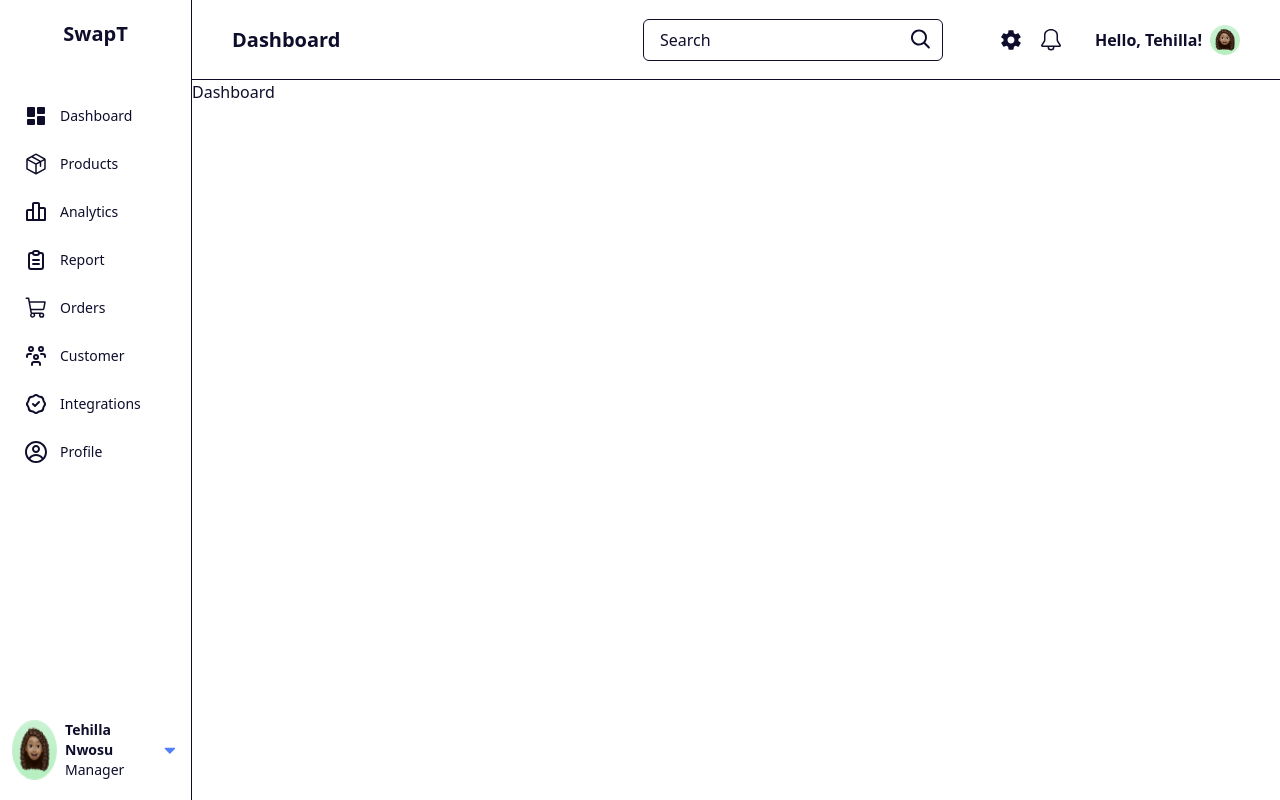
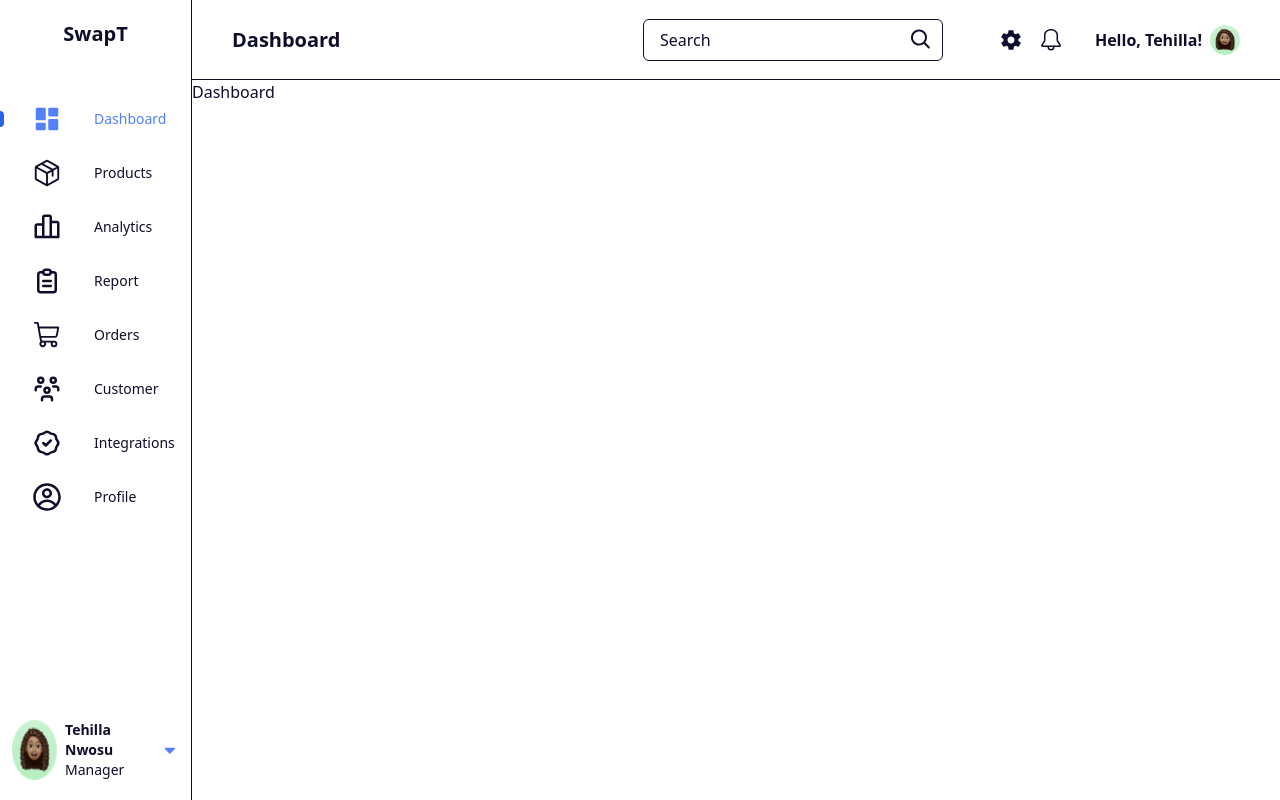
Before and after one commit to CruxndDev/cruxnd-store-admin, a Next.js app: page /dashboard in a window 1280 px wide. Built offline with nearby package versions, Linux system fonts and the light colour scheme.

Commit message:
Added sliding animation to sidebar links active state

```diff
--- a/app/(panel)/layout.jsx
+++ b/app/(panel)/layout.jsx
@@ -1,10 +1,26 @@
 import Header from "@/components/adminPanel/Header";
 import SideBar from "@/components/adminPanel/SideBar";
+import { PiPackage, PiShoppingCart } from "react-icons/pi";
+import { TbClipboardText, TbUsersGroup } from "react-icons/tb";
+import { HiOutlineBadgeCheck } from "react-icons/hi";
+import { CgProfile } from "react-icons/cg";
+import { BiSolidDashboard, BiBarChartAlt2 } from "react-icons/bi";
 
 const AdminPanelLayout = ({ children }) => {
+  const menuLinks = [
+    { name: "Dashboard", icon: <BiSolidDashboard />, link: "/dashboard" },
+    { name: "Products", icon: <PiPackage />, link: "/dashboard" },
+    { name: "Analytics", icon: <BiBarChartAlt2 />, link: "/dashboard" },
+    { name: "Report", icon: <TbClipboardText />, link: "/dashboard" },
+    { name: "Orders", icon: <PiShoppingCart />, link: "/dashboard" },
+    { name: "Customer", icon: <TbUsersGroup />, link: "/dashboard" },
+    { name: "Integrations", icon: <HiOutlineBadgeCheck />, link: "/dashboard" },
+    { name: "Profile", icon: <CgProfile />, link: "/dashboard" },
+  ];
+
   return (
     <div className="flex h-screen text-primaryColor">
-      <SideBar />
+      <SideBar menuItems={menuLinks} />
       <div className="flex-grow flex flex-col">
         <Header />
         <div className="flex-grow">{children}</div>
--- a/app/globals.css
+++ b/app/globals.css
@@ -2,10 +2,6 @@
 @tailwind components;
 @tailwind utilities;
 
-.sidebarLinks a {
-  @apply w-full text-sm font-medium flex items-center mb-6 pl-6;
+.sidebarLinks svg {
+  @apply text-3xl mr-4;
 }
-
-.sidebarLinks svg {
-  @apply text-2xl mr-3;
-}
--- a/components/adminPanel/SideBar.jsx
+++ b/components/adminPanel/SideBar.jsx
@@ -1,13 +1,24 @@
+"use client";
+
 import Image from "next/image";
 import Link from "next/link";
-import { BiSolidDashboard, BiBarChartAlt2 } from "react-icons/bi";
 import { FaCaretDown } from "react-icons/fa";
-import { PiPackage, PiShoppingCart } from "react-icons/pi";
-import { TbClipboardText, TbUsersGroup } from "react-icons/tb";
-import { HiOutlineBadgeCheck } from "react-icons/hi";
-import { CgProfile } from "react-icons/cg";
+import { useEffect, useRef, useState } from "react";
 
-const SideBar = () => {
+const SideBar = ({ menuItems }) => {
+  const [active, setActive] = useState("Dashboard");
+  const [indicatorTop, setIndicatorTop] = useState(0);
+  const containerRef = useRef(null);
+
+  useEffect(() => {
+    const activeItem = containerRef.current.querySelector(".active");
+    if (activeItem) {
+      const offsetTop = activeItem.offsetTop;
+      const itemHeight = activeItem.offsetHeight;
+      setIndicatorTop(offsetTop + itemHeight / 2 - 8); // 8 is half of the indicator height (h-4)
+    }
+  }, [active]);
+
   return (
     <aside className="h-full w-[20vw] xl:w-[15vw] border-primaryColor border-r-[1.5px] py-5 flex flex-col justify-between">
       <div>
@@ -15,39 +26,24 @@ const SideBar = () => {
           <h1 className="font-bold text-xl">SwapT</h1>
         </div>
 
-        <div className="flex flex-col sidebarLinks">
-          <Link href="/dashboard">
-            <BiSolidDashboard />
-            <span>Dashboard</span>
-          </Link>
-          <Link href="/dashboard">
-            <PiPackage />
-            <span>Products</span>
-          </Link>
-          <Link href="/dashboard">
-            <BiBarChartAlt2 />
-            <span>Analytics</span>
-          </Link>
-          <Link href="/dashboard">
-            <TbClipboardText />
-            <span>Report</span>
-          </Link>
-          <Link href="/dashboard">
-            <PiShoppingCart />
-            <span>Orders</span>
-          </Link>
-          <Link href="/dashboard">
-            <TbUsersGroup />
-            <span>Customer</span>
-          </Link>
-          <Link href="/dashboard">
-            <HiOutlineBadgeCheck />
-            <span>Integrations</span>
-          </Link>
-          <Link href="/dashboard">
-            <CgProfile />
-            <span>Profile</span>
-          </Link>
+        <div className="flex flex-col sidebarLinks relative" ref={containerRef}>
+          {menuItems.map((item) => (
+            <Link
+              href={item.link}
+              onClick={() => setActive(item.name)}
+              key={item.name}
+              className={`relative w-full text-sm font-medium flex items-center mb-6 pl-8 transition-colors duration-200 ${
+                active === item.name ? "text-secondaryBlue active" : "hover:text-secondaryBlue"
+              }`}
+            >
+              {item.icon}
+              <span className="ml-4">{item.name}</span>
+            </Link>
+          ))}
+          <span
+            className="absolute left-0 w-1 h-4 bg-blue-600 rounded-r-lg transition-all duration-500"
+            style={{ top: `${indicatorTop}px` }}
+          />
         </div>
       </div>
 
```
